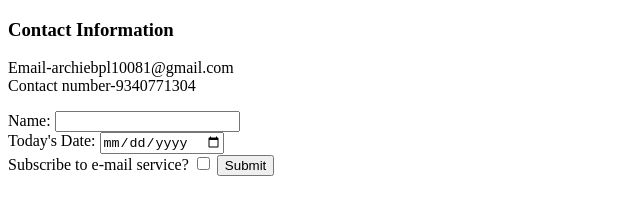
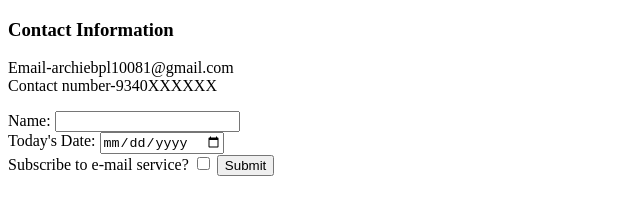
Before and after one commit to Archie-Sharma/html-file, a plain HTML site: page contact.html in a window 1280 px wide. Shown: the full height of the page, 0-640 px from the left. Drawn offline with Linux system fonts and the light colour scheme.

Commit message:
Update contact.html

```diff
--- a/contact.html
+++ b/contact.html
@@ -10,7 +10,7 @@
 <body>
  <h3>Contact Information</h3>
  <p>Email-archiebpl10081@gmail.com<br>
-    Contact number-9340771304
+    Contact number-9340XXXXXX
  </p>
  <form action="">
    <label for="">Name:</label>
```
